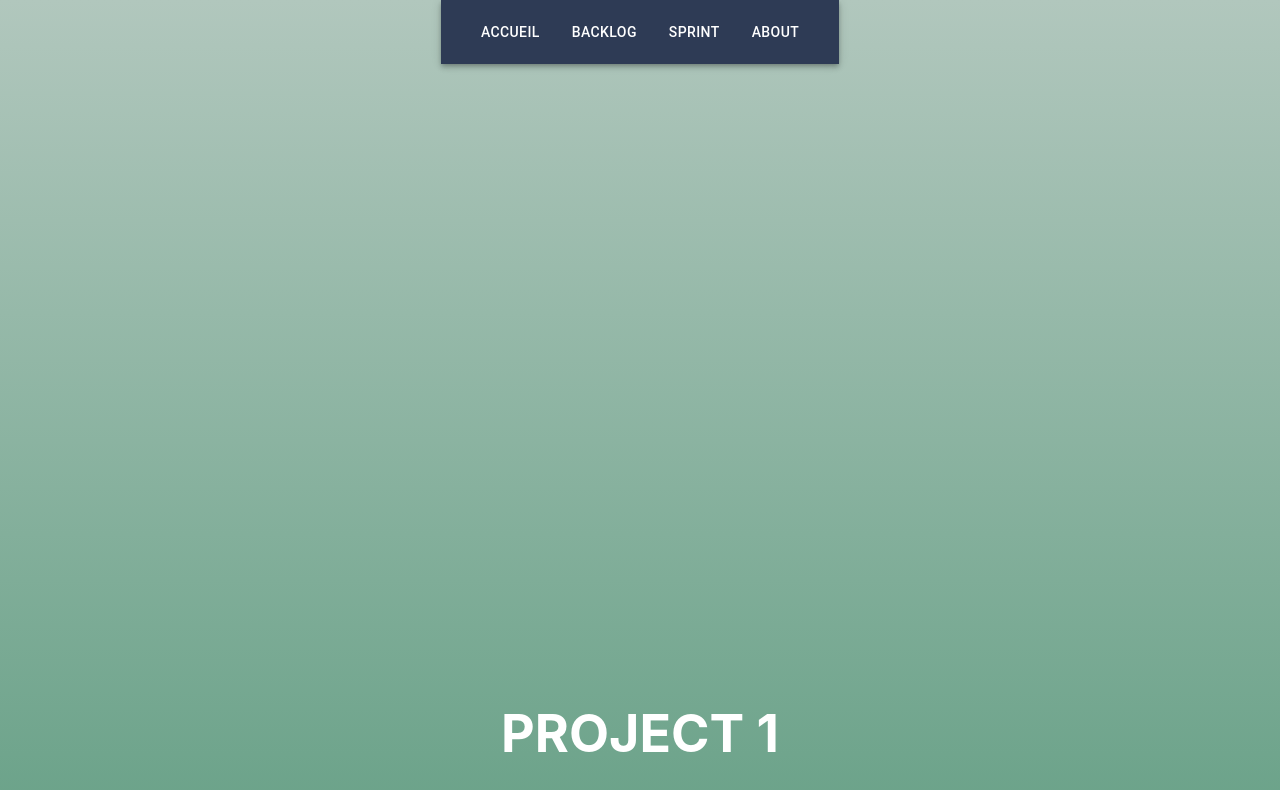
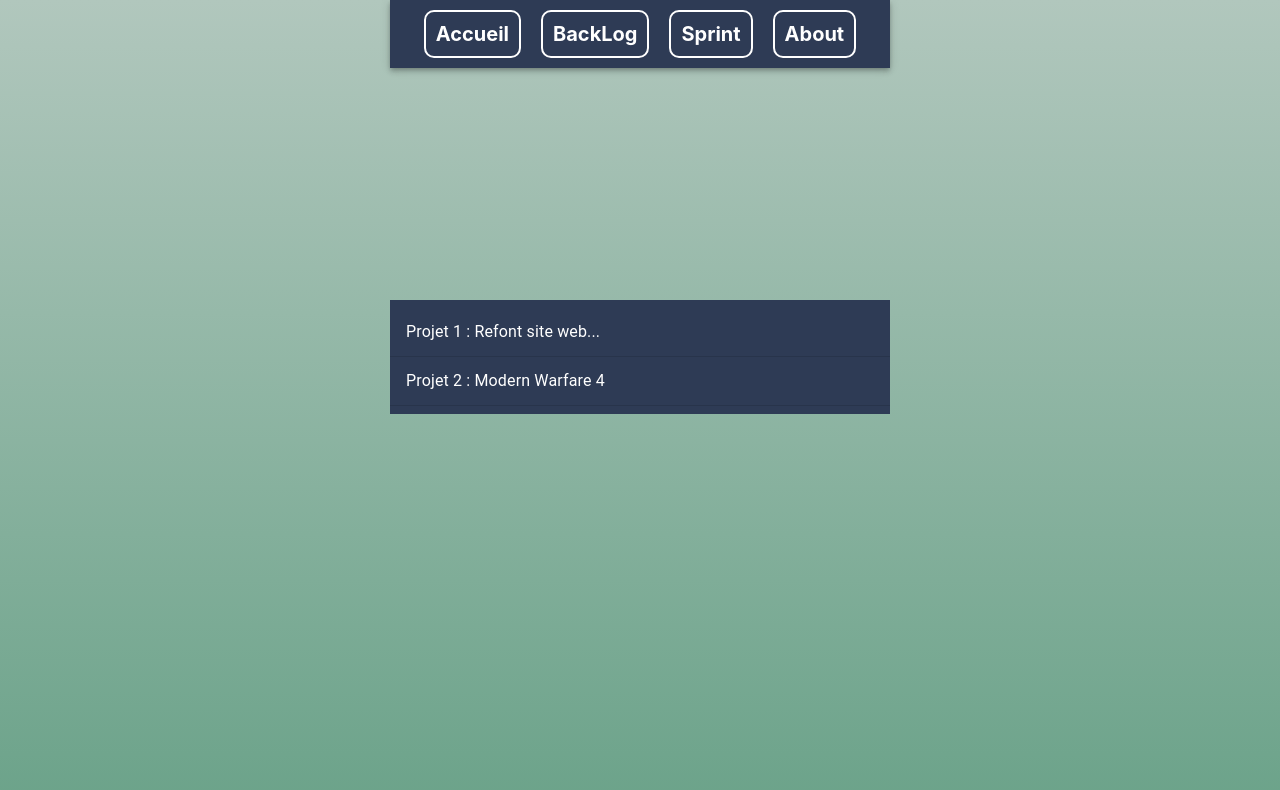
Before and after one commit to MartinIthurbide/ProjetCdp, a React (Create React App) app: page / in a window 1280 px wide. Shown: the top 790 px of the page. Built offline with nearby package versions, Linux system fonts and the light colour scheme.

Commit message:
page d'accueil

```diff
--- a/src/App.js
+++ b/src/App.js
@@ -2,7 +2,7 @@ import './App.css';
 import { useState } from 'react';
 import MyAppBar from './components/menu/AppBar';
 import SignUp from './components/homepage/contact';
-import ProjectComponent from './components/homepage/ProjectComponent';
+import Accueil from './components/homepage/Accueil';
 import { BrowserRouter as Router, Routes, Route }
     from 'react-router-dom';
 
@@ -27,8 +27,8 @@ function App() {
         <Router>
           <MyAppBar />
           <Routes>
-            <Route exact path='/' element={<ProjectComponent />} />
-            <Route path='/about' element={<SignUp />} />
+            <Route exact path='/' element={<Accueil/>} />
+            <Route path='/about' element={<SignUp/>} />
           </Routes>
         </Router>
       </header>
--- /dev/null
+++ b/src/components/homepage/Accueil.css
@@ -0,0 +1,4 @@
+.projects{
+    width: 500px;
+    height: 500px;
+}
--- /dev/null
+++ b/src/components/homepage/Accueil.js
@@ -0,0 +1,12 @@
+import listOfProjet from "./ListOfProjets";
+import './Accueil.css';
+
+function Accueil () {
+    return (
+    <div className="projects">
+        {listOfProjet()}
+    </div>
+    );
+}
+
+export default Accueil;
--- /dev/null
+++ b/src/components/homepage/ListOfProjets.js
@@ -0,0 +1,24 @@
+import * as React from 'react';
+import List from '@mui/material/List';
+import ListItem from '@mui/material/ListItem';
+import ListItemText from '@mui/material/ListItemText';
+import Divider from '@mui/material/Divider';
+const style = {
+    width: '100%',
+    bgcolor: '#2E3B55'
+  };
+
+  export default function listOfProjet(){
+    return (
+        <List sx={style} component="nav" aria-label="mailbox folders">
+        <ListItem button>
+            <ListItemText primary="Projet 1 : Refont site web..." />
+        </ListItem>
+        <Divider />
+        <ListItem button divider>
+            <ListItemText primary="Projet 2 : Modern Warfare 4" />
+        </ListItem>
+        </List>
+    );
+
+}
--- a/src/components/homepage/ProjectComponent.js
+++ /dev/null
@@ -1,11 +0,0 @@
-function ProjectComponent () {
-    return (
-    <div className="project">
-        <h1>
-            PROJECT 1
-        </h1>
-    </div>
-    )
-}
-
-export default ProjectComponent;
--- a/src/components/homepage/contact.js
+++ b/src/components/homepage/contact.js
@@ -3,7 +3,7 @@ import React from 'react';
 const SignUp = () => {
     return (
         <div>
-            <h1></h1>
+            <h1>caca</h1>
         </div>
     );
 };
--- a/src/components/menu/AppBar.js
+++ b/src/components/menu/AppBar.js
@@ -6,6 +6,7 @@ import Typography from '@mui/material/Typography';
 import Button from '@mui/material/Button';
 import IconButton from '@mui/material/IconButton';
 import MenuIcon from '@mui/icons-material/Menu';
+import {Link} from 'react-router-dom';
 
 import './ButtonAppBar.css';
 
@@ -28,18 +29,10 @@ export default function MyAppBar() {
             sx={{ mr: 2 }}
           >
           </IconButton> */}
-          <Button variant="h5" component="div" sx={{ flexGrow: 1 }} href='/'>
-            Accueil
-          </Button>
-          <Button variant="h5" component="div" sx={{ flexGrow: 1 }} href="/backlog">
-            BackLog
-          </Button>
-          <Button variant="h5" component="div" sx={{ flexGrow: 1 }} href="/sprint">
-            Sprint
-          </Button>
-          <Button variant="h5" component="div" sx={{ flexGrow: 1 }} to="/about">
-            About
-          </Button>
+          <Link to={'/'} className='buttonNavBar'>Accueil</Link>
+          <Link to={'/backlog'} className='buttonNavBar'>BackLog</Link>
+          <Link to={'/sprint'} className='buttonNavBar'>Sprint</Link>
+          <Link to={'/about'} className='buttonNavBar'>About</Link>
         </Toolbar>
       </AppBar>
     </Box>
--- a/src/components/menu/ButtonAppBar.css
+++ b/src/components/menu/ButtonAppBar.css
@@ -18,3 +18,23 @@
         border: 2px solid #000000;
     }
 }
+
+.buttonNavBar{
+    text-decoration: none;
+    color: #ffffff;
+    font-size: 20px;
+    font-weight: bold;
+    padding: 10px;
+    text-align: center;
+    display: inline-block;
+    border-radius: 10px;
+    margin: 10px;
+    cursor: pointer;
+    border: 2px solid #ffffff;
+    transition: all 0.3s ease 0s;
+    &:hover{
+        background-color: #ffffff;
+        color: #000000;
+        border: 2px solid #000000;
+    }
+}
```
